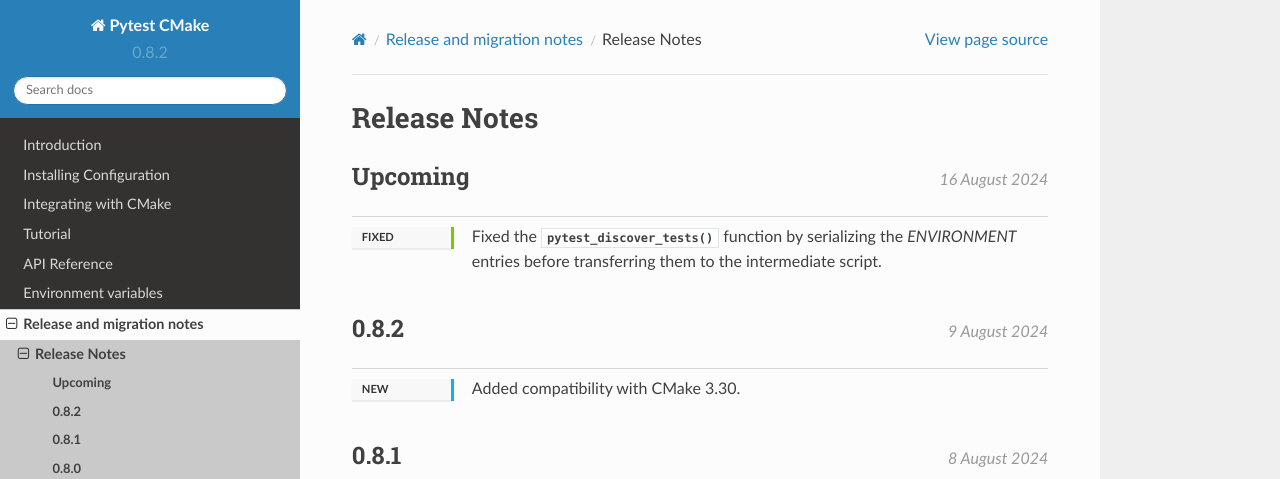
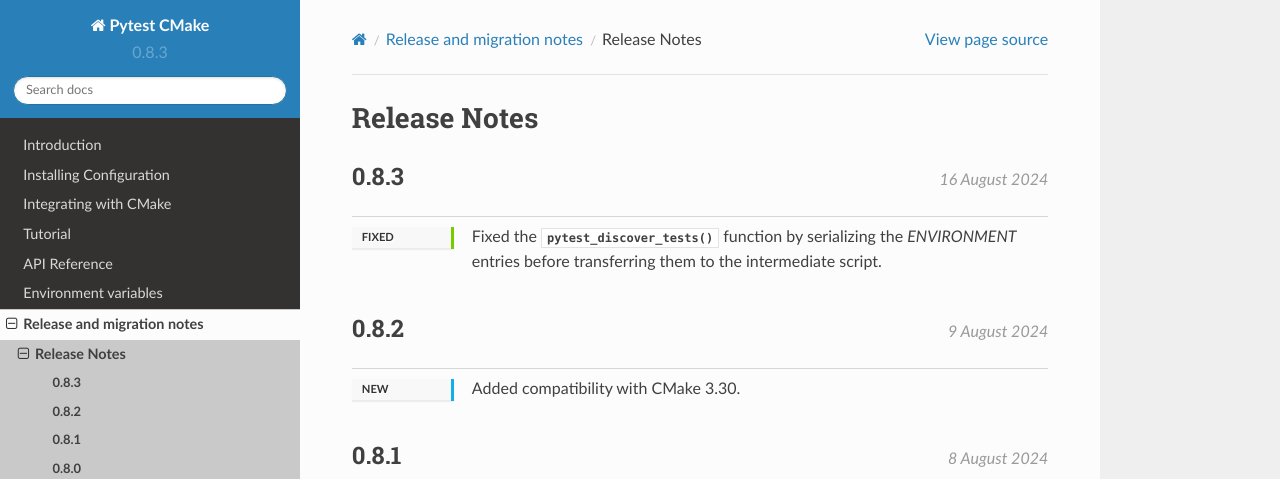
Before and after one commit to python-cmake/pytest-cmake, a Sphinx documentation site: the page built from doc/release/release_notes.rst, in a window 1280 px wide and 900 px high. Shown: the top 479 px of the window. Built offline with Sphinx 7.4.7 and the Read the Docs theme 2.0.0, drawn with Linux system fonts in a browser that asks for light colours.

Commit message:
Update version to 0.8.3

```diff
--- a/doc/release/release_notes.rst
+++ b/doc/release/release_notes.rst
@@ -4,7 +4,8 @@
 Release Notes
 *************
 
-.. release:: Upcoming
+.. release:: 0.8.3
+    :date: 2024-08-16
 
     .. change:: fixed
 
--- a/pyproject.toml
+++ b/pyproject.toml
@@ -9,7 +9,7 @@
 
 [project]
 name = "pytest-cmake"
-version = "0.8.2"
+version = "0.8.3"
 description = "Provide CMake module for Pytest"
 readme = "README.md"
 requires-python = ">=2.7, !=3.0.*, !=3.1.*, !=3.2.*, !=3.3.*, !=3.4.*, !=3.5.*, <4"
--- a/setup.py
+++ b/setup.py
@@ -60,7 +60,7 @@
 
 setup(
     name="pytest-cmake",
-    version="0.8.2",
+    version="0.8.3",
     data_files=[
         (
             "share/Pytest/cmake",
```
